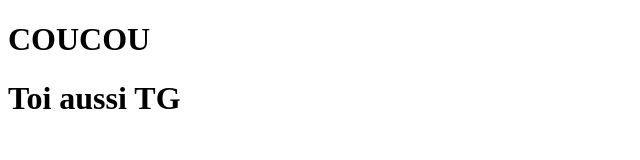
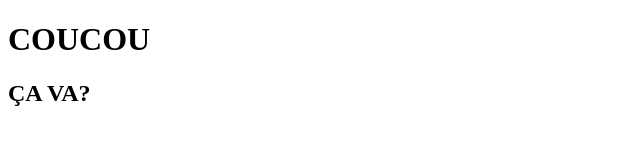
Before and after one commit to agirlnamedmat/git-html, a plain HTML site: page index.html in a window 1280 px wide. Shown: the whole page, without its empty margins (0-640 px from the left). Drawn offline with Linux system fonts and the light colour scheme.

Commit message:
modifications apportées au index.html

```diff
--- a/index.html
+++ b/index.html
@@ -7,6 +7,6 @@
 </head>
 <body>
     <h1>COUCOU</h1>
-    <h1>Toi aussi TG</h1>
+    <h2>ÇA VA?</h2>
 </body>
 </html>
```
